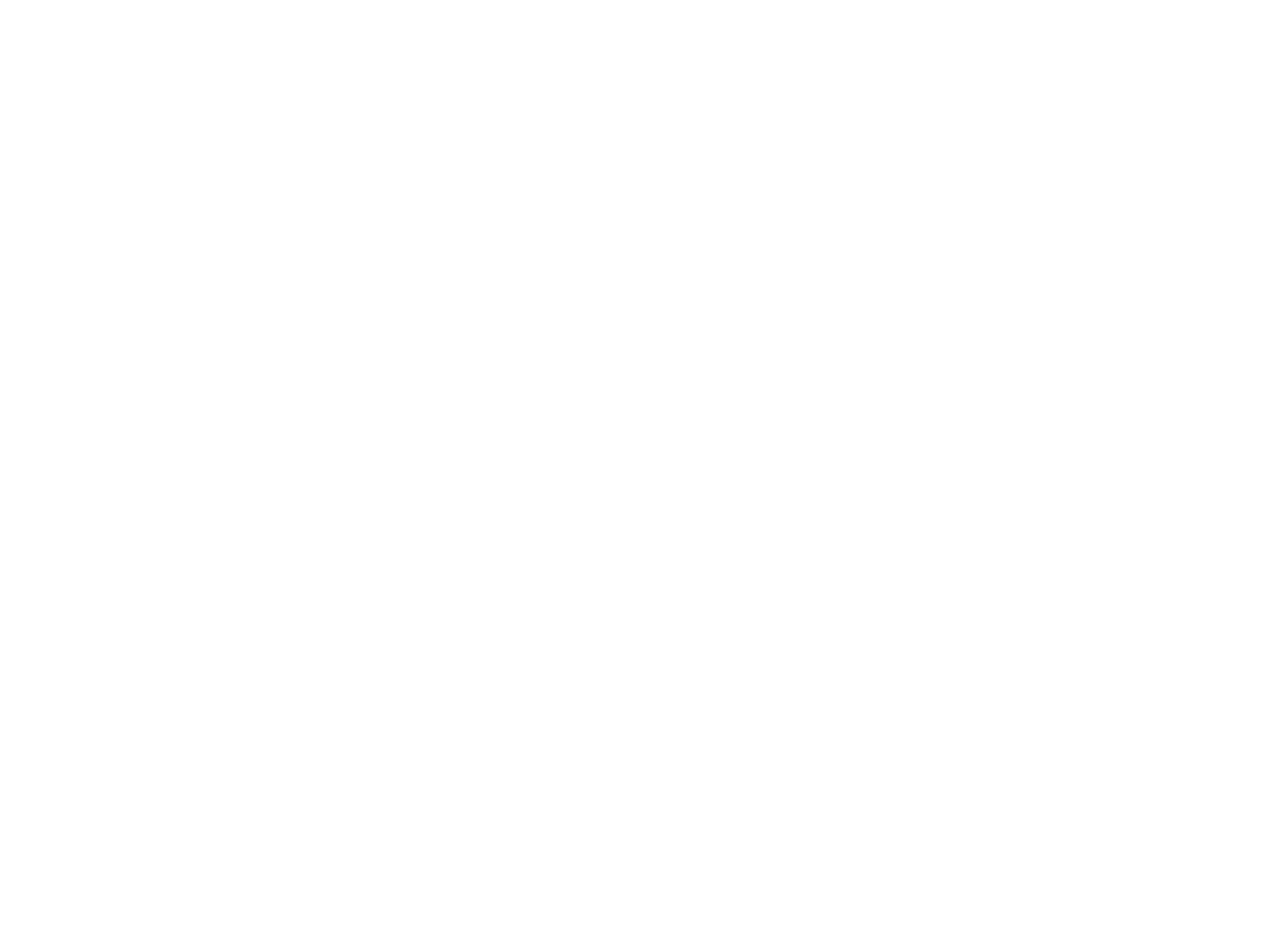
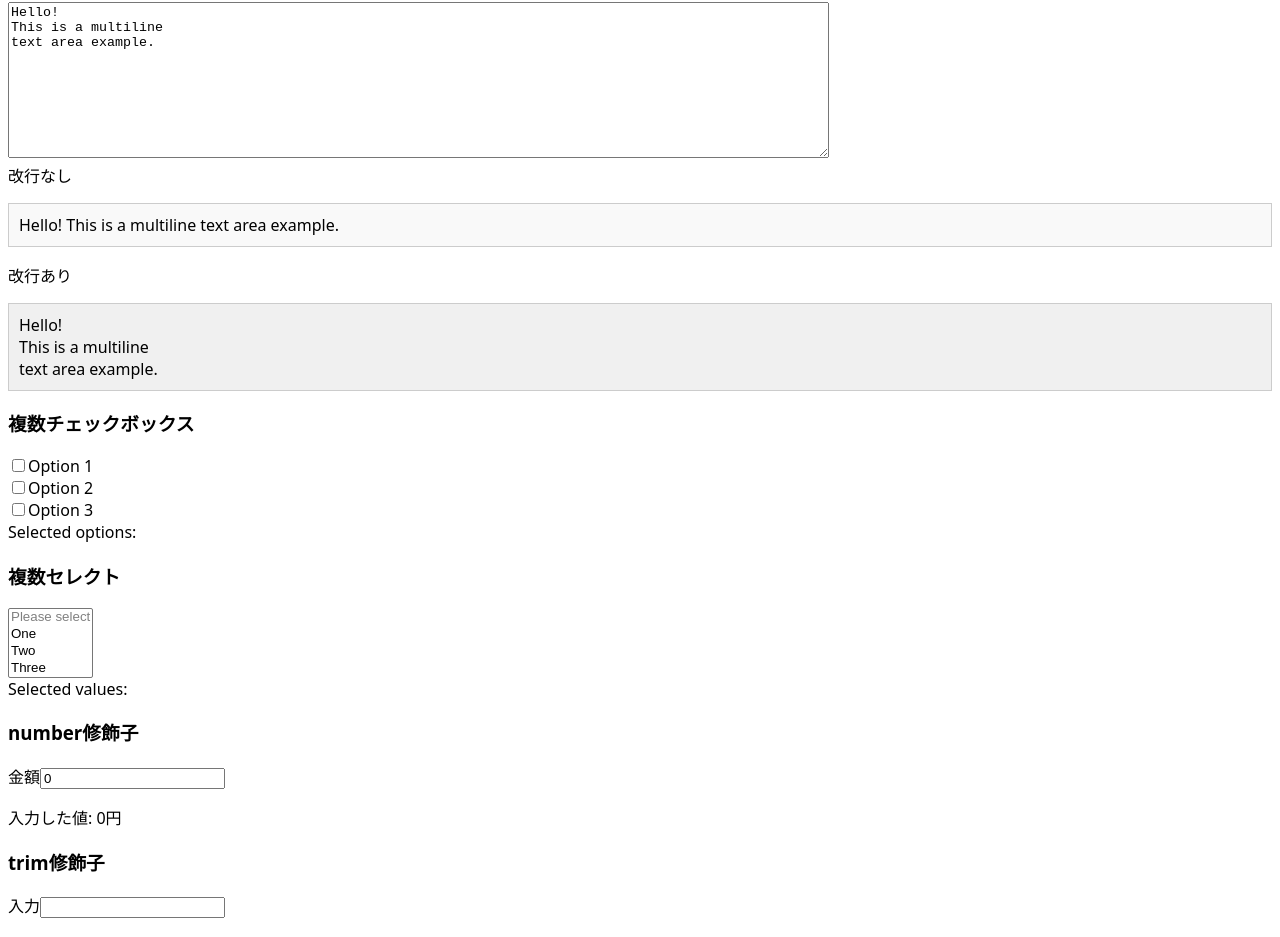
Before and after one commit to rx21js6/learn-vue3-20260106, a Vue app: page /#/guide in a window 1280 px wide. Shown: the part 2022-2959 px from the top of the page. Before the commit the page ends 1901 px from the top, so only its background shows below. Built offline with nearby package versions, Linux system fonts and the light colour scheme.

Commit message:
フォーム入力バインディング

```diff
--- /dev/null
+++ b/src/guide/form-binding/FormBindingExample.vue
@@ -0,0 +1,121 @@
+<script setup lang="ts">
+import { ref } from 'vue'
+
+const message = ref('Hello!\nThis is a multiline\ntext area example.')
+
+const selectedCheckboxParams = ref<string[]>([])
+
+const options = ref([
+  { text: 'One', value: 'A' },
+  { text: 'Two', value: 'B' },
+  { text: 'Three', value: 'C' },
+])
+
+const selectedOptions = ref<string[]>([])
+
+const amount = ref(0)
+const trimText = ref('')
+</script>
+<template>
+  <div>
+    <h3>複数行テキスト</h3>
+
+    <textarea
+      rows="10"
+      cols="100"
+      v-model="message"
+      placeholder="add multiple lines"
+    ></textarea>
+    <div>
+      <span>改行なし</span>
+      <p class="p1">{{ message }}</p>
+    </div>
+    <div>
+      <span>改行あり</span>
+      <p class="p2">{{ message }}</p>
+    </div>
+  </div>
+
+  <div>
+    <h3>複数チェックボックス</h3>
+    <input
+      type="checkbox"
+      id="check01"
+      value="Option 1"
+      v-model="selectedCheckboxParams"
+    />
+    <label for="check01">Option 1</label>
+    <br />
+    <input
+      type="checkbox"
+      id="check02"
+      value="Option 2"
+      v-model="selectedCheckboxParams"
+    />
+    <label for="check02">Option 2</label>
+    <br />
+    <input
+      type="checkbox"
+      id="check03"
+      value="Option 3"
+      v-model="selectedCheckboxParams"
+    />
+    <label for="check03">Option 3</label>
+    <br />
+    <span>Selected options: {{ selectedCheckboxParams.join(', ') }}</span>
+  </div>
+
+  <div>
+    <h3>複数セレクト</h3>
+    <select v-model="selectedOptions" multiple>
+      <option disabled value="">Please select</option>
+      <option
+        v-for="option in options"
+        :key="option.value"
+        :value="option.value"
+      >
+        {{ option.text }}
+      </option>
+    </select>
+    <div>
+      <span>Selected values: {{ selectedOptions.join(', ') }}</span>
+    </div>
+  </div>
+
+  <div>
+    <h3>number修飾子</h3>
+    <label for="amount">金額</label>
+    <input
+      id="amount"
+      inputmode="numeric"
+      pattern="\d*"
+      v-model.number="amount"
+    />
+    <div>
+      <p>入力した値: {{ amount.toLocaleString() }}円</p>
+    </div>
+  </div>
+
+  <div>
+    <h3>trim修飾子</h3>
+    <label for="trimText">入力</label>
+    <input id="trimText" v-model.trim="trimText" />
+    <div>
+      <p>入力した値: [{{ trimText }}]</p>
+    </div>
+  </div>
+</template>
+
+<style scoped>
+.p1 {
+  padding: 10px;
+  border: 1px solid #ccc;
+  background-color: #f9f9f9;
+}
+.p2 {
+  white-space: pre-wrap; /* Preserve whitespace and line breaks */
+  padding: 10px;
+  border: 1px solid #ccc;
+  background-color: #f0f0f0;
+}
+</style>
--- a/src/pages/GuideIndex.vue
+++ b/src/pages/GuideIndex.vue
@@ -1,5 +1,6 @@
 <script setup lang="ts">
 import EventHandlingExample from '@/guide/event-handling/EventHandlingExample.vue'
+import FormBindingExample from '@/guide/form-binding/FormBindingExample.vue'
 import ReactivityExample from '@/guide/reactivity/ReactivityExample.vue'
 import TemplateSyntaxExample from '@/guide/template-syntax/TemplateSyntaxExample.vue'
 </script>
@@ -26,4 +27,10 @@
     <h2>イベントハンドリング</h2>
     <EventHandlingExample />
   </div>
+
+  <hr />
+  <div>
+    <h2>フォーム入力バインディング</h2>
+    <FormBindingExample />
+  </div>
 </template>
```
